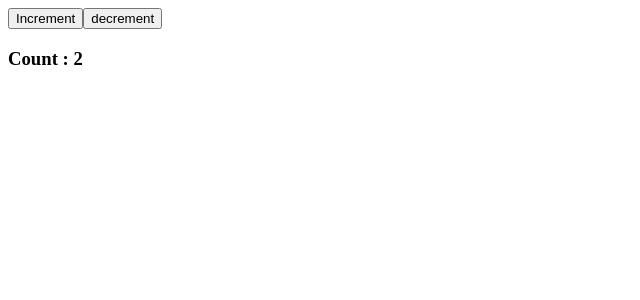
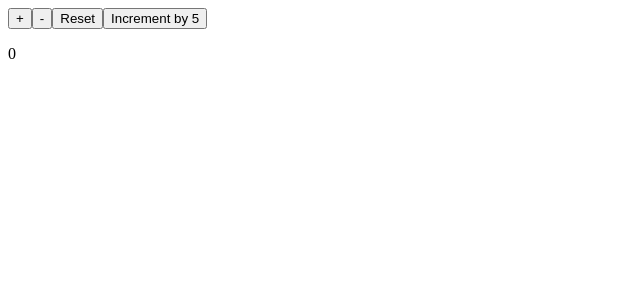
Before and after one commit to Abhishekh3007/JAVASCRIPT-FROM-SCRATCH, a React (Vite) app in the folder React_Intern/interns/: page / in a window 1280 px wide. Shown: the top 300 px of the page, without its empty margins (0-640 px from the left). Built offline with nearby package versions, Linux system fonts and the light colour scheme.

Commit message:
redux-tool-kit

```diff
--- a/React_Intern/interns/package.json
+++ b/React_Intern/interns/package.json
@@ -10,8 +10,11 @@
     "preview": "vite preview"
   },
   "dependencies": {
+    "@reduxjs/toolkit": "^2.12.0",
     "react": "^19.2.8",
-    "react-dom": "^19.2.8"
+    "react-dom": "^19.2.8",
+    "react-redux": "^9.3.0",
+    "redux": "^5.0.1"
   },
   "devDependencies": {
     "@eslint/js": "^10.0.1",
--- a/React_Intern/interns/src/App.jsx
+++ b/React_Intern/interns/src/App.jsx
@@ -3,46 +3,25 @@ import './App.css'
 // import  one from './assets/abc.png'
 // import  two from './assets/abd.png'
 // import  three from './assets/abb.jpg'
-import {useState,useEffect} from 'react';
+import {useSelector,useDispatch} from 'react-redux'
+import {increment,decrement,reset,incrementByAmount} from './features/counter/counterSlice'
+
 
 //parent component
 function App() {
-let vari=1;
-  //  const [first, setfirst] = useState(second)
-  const [state,setState]=useState(2);
-
-  function handbut(){
-    setState(state+1);
-    vari++;
-    console.log(vari);
-  }
-   function handbut1(){
-    setState(state-1);
-    vari--;
-  }
-  //variation1
-  useEffect(()=>{
-        alert("hello guys")
-
-        return ()=>{
-        alert("done with above code  cleaning up  ")
-        }
-
-
-  },[state,vari]);
+  const count=useSelector((state)=>state.counter.value)
+  const dispatch=useDispatch()
 
 
 
   return (
     <>
+     <button onClick={()=>dispatch(increment())}>+</button>
+     <button onClick={()=>dispatch(decrement())}>-</button>
+     <button onClick={()=>dispatch(reset())}>Reset</button>
+     <button onClick={()=>dispatch(incrementByAmount(5))}>Increment by 5</button>
 
-     {/* <Card   name={"Abhishekh"}  img={one}  desc={"Hello I am Abhishek wali , I am a software engineer and devops engineer"}/>
-     <Card   name={"Akshay"}  img={two}  desc={"Hello I am Akshay , I am a software engineer"}/> */}
-    {/* <Card   name={"Pradyumana"}  img={three}  desc={"Hello I am Pradyumana , I am a devops engineer"} data={"hello world"}/> */}
-
-    <button onClick={handbut}>Increment</button>
-    <button onClick={handbut1}>decrement</button>
-    <h3>Count : {state}</h3>
+     <p>{count}</p>
 
 
 
--- /dev/null
+++ b/React_Intern/interns/src/features/counter/counterSlice.js
@@ -0,0 +1,31 @@
+import { createSlice } from '@reduxjs/toolkit'
+
+export const counterSlice = createSlice({
+  name: 'counter',
+  initialState: {
+    value: 0
+  },
+  reducers: {
+    increment: state => {
+      // Redux Toolkit allows us to write "mutating" logic in reducers. It
+      // doesn't actually mutate the state because it uses the Immer library,
+      // which detects changes to a "draft state" and produces a brand new
+      // immutable state based off those changes
+      state.value += 1
+    },
+    decrement: state => {
+      state.value -= 1
+    },
+    incrementByAmount: (state, action) => {
+      state.value += action.payload
+    },
+      reset: (state) => {
+      state.value =0;
+    }
+  }
+})
+
+// Action creators are generated for each case reducer function
+export const { increment, decrement, incrementByAmount ,reset} = counterSlice.actions
+
+export default counterSlice.reducer
--- a/React_Intern/interns/src/main.jsx
+++ b/React_Intern/interns/src/main.jsx
@@ -1,10 +1,15 @@
-// import { StrictMode } from 'react'
+import { StrictMode } from 'react'
 import { createRoot } from 'react-dom/client'
 import './index.css'
 import App from './App.jsx'
+import store from './store.js'
+import { Provider } from 'react-redux'
+
 
 createRoot(document.getElementById('root')).render(
-
-    <App />
-
+  <StrictMode>
+    <Provider store={store}>
+      <App />
+    </Provider>
+  </StrictMode>,
 )
--- /dev/null
+++ b/React_Intern/interns/src/store.js
@@ -0,0 +1,5 @@
+import { configureStore } from '@reduxjs/toolkit'
+import counterReducer from './features/counter/counterSlice'
+export default configureStore({
+  reducer: {counter: counterReducer}
+})
```
Also changed, not shown: React_Intern/interns/src/features/login_auth/login_auth.js (added), 1 other file (tests, documents, lock files or other folders).
